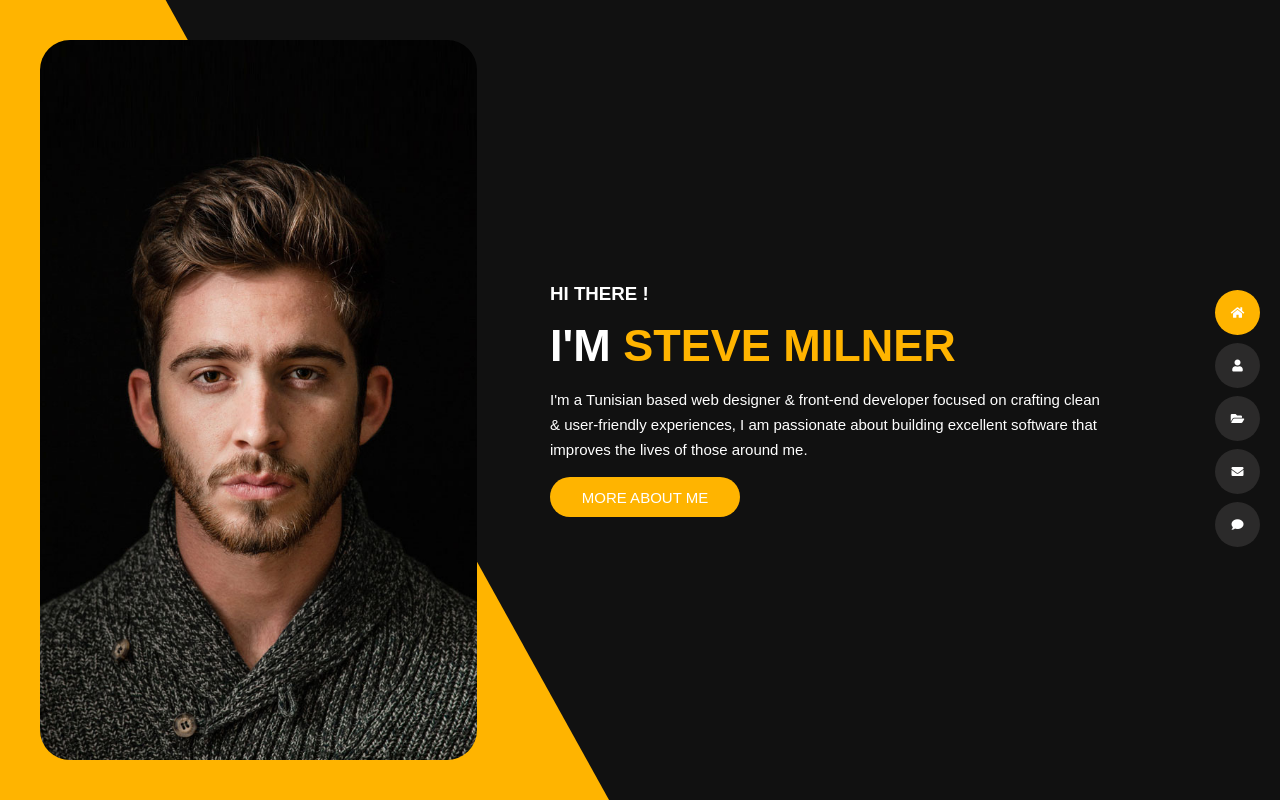
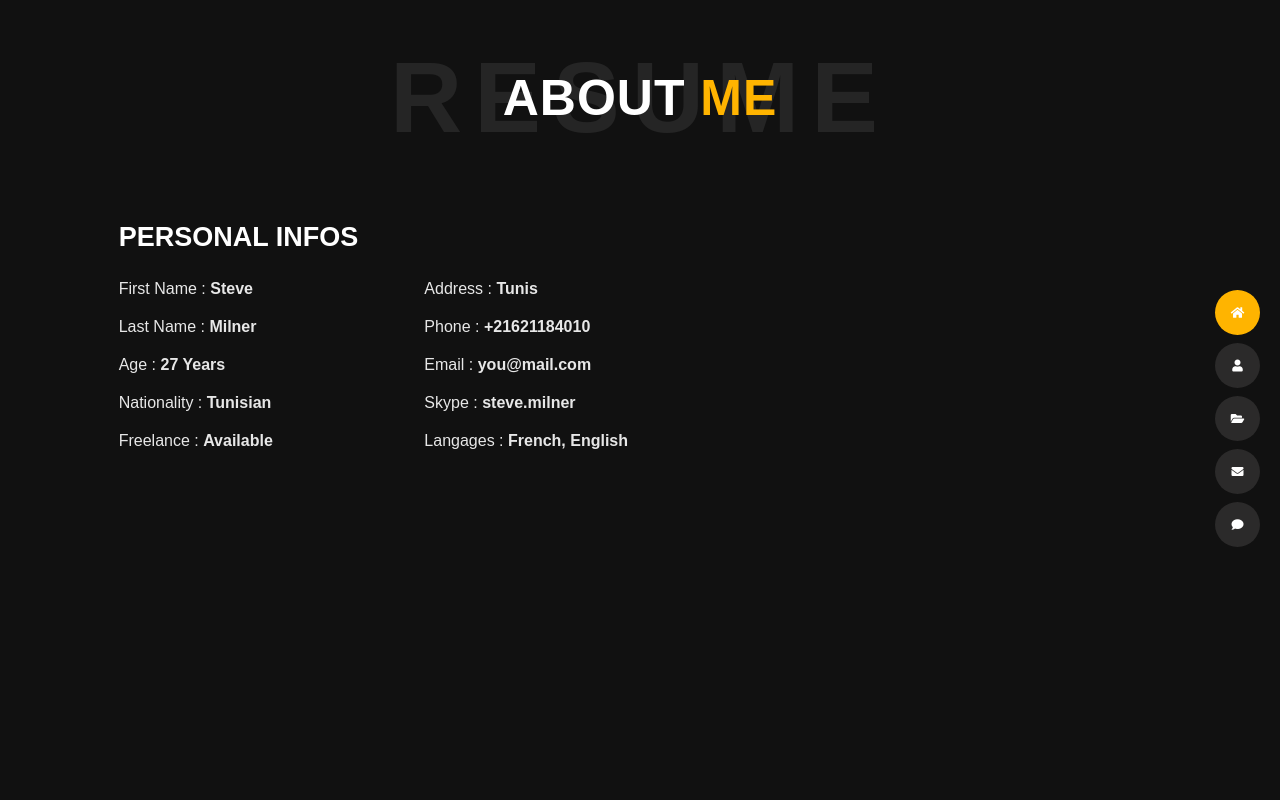
Before and after one commit to nikhilroy2/Tunis---Personal-Portfolio, a plain HTML site: page index.html in a window 1280 px wide. Drawn offline with nearby package versions, Linux system fonts and the light colour scheme.

Commit message:
start working about page

```diff
--- a/css/style.scss
+++ b/css/style.scss
@@ -8,6 +8,7 @@ $dark1: #111111;
 $dark25: #252525;
 $dark_shadow: #2B2A2A;
 $light0: #ffffff;
+$light1: rgba(255, 255, 255, 0.9);
 $orange0: #ffb400;
 
 @mixin mp($a:0,$b:0){
@@ -301,7 +302,7 @@ main{
         overflow-y: auto;
         overflow-x: hidden;
     }
-    #home_section{
+    @mixin each_section{
         @include wh(100%,100%);
         min-height: 100vh;
         position: relative;
@@ -315,6 +316,9 @@ main{
                 transform: translateY(0px);
             }
         }
+    }
+    #home_section{
+        @include each_section();
         &::before{
             content: '';
             position: absolute;
@@ -376,7 +380,7 @@ main{
                 }
                 strong{
                     display: inline-block;
-                    width: 80%;
+                    width: 60%;
                     line-height: 25px;
                     font-weight: 400;
                     padding-bottom: 15px;
@@ -420,5 +424,43 @@ main{
             }
         }
     }
+    #about_section{
+        @include each_section;
+        .section_title{
+            @include mp(0,40px);
+            h2{
+                font-size: 100px;
+                text-align: center;
+                color: $dark25;
+                letter-spacing: 12px;
+                position: relative;
+                @include mp;
+                span{
+                    position: absolute;
+                    font-size: 50px;
+                    color: $light0;
+                    letter-spacing: 1px;
+                    font-weight: 900;
+                    @include position_center();
+                    user-select: none;
+                    b{
+                        color: $orange0;
+                    }
+                }
+            }
+        }
+        [class*=container]{
+            color: $light0;
+            h3{
+                font-size: 27px;
+            }
+            ul.list_order{
+                li{
+                    @include mp(0, 0 0 20px 0);
+                    color: $light1;
+                }
+            }
+        }
+    }
 }
 // .............Header....End
--- a/index.html
+++ b/index.html
@@ -28,7 +28,7 @@
         </menu>
     </header>
     <main>
-        <section id="home_section">
+        <section class="d-none" id="home_section">
             <div class="row no-gutters justify-content-center align-items-center">
                 <div class="col-lg-5">
                     <div class="profile_img">
@@ -53,6 +53,45 @@
                 </div>
             </div>
         </section>
+        <section id="about_section">
+            <div class="section_title">
+                <h2>
+                    RESUME
+                    <span>ABOUT <b>ME</b></span>
+                </h2>
+            </div>
+            <div class="container-xxl">
+                <div class="row justify-content-md-center">
+                    <div class="col-md-10"><h3>PERSONAL INFOS</h3></div>
+                    <div class="col-md-5">
+                        <div class="d-flex justify-content-between">
+                            <ul class="list_order">
+                                <li>First Name : <strong>Steve</strong></li>
+                                <li>Last Name : <strong>Milner</strong> </li>
+                                <li>Age : <strong>27 Years</strong></li>
+                                <li>Nationality : <strong>Tunisian</strong></li>
+                                <li>Freelance : <strong>Available</strong></li>
+                            </ul>
+                            <ul class="list_order">
+                                <li>Address : <strong>Tunis</strong></li>
+                                <li>Phone : <strong>+21621184010</strong></li>
+                                <li>Email : <strong>you@mail.com</strong></li>
+                                <li>Skype : <strong>steve.milner</strong></li>
+                                <li>Langages  :  <strong>French, English</strong></li>
+                            </ul>
+                        </div>
+                    </div>
+                    <div class="col-md-5">
+                        <ul class="list_box">
+                            <li></li>
+                            <li></li>
+                            <li></li>
+                            <li></li>
+                        </ul>
+                    </div>
+                </div>
+            </div>
+        </section>
 
     </main>
 
```
Also changed, not shown: css/style.css, img/download (1).jfif (added), img/download (2).jfif (added), img/download.jfif (added), img/hare_krishna.jpg (added), 1 other file.
